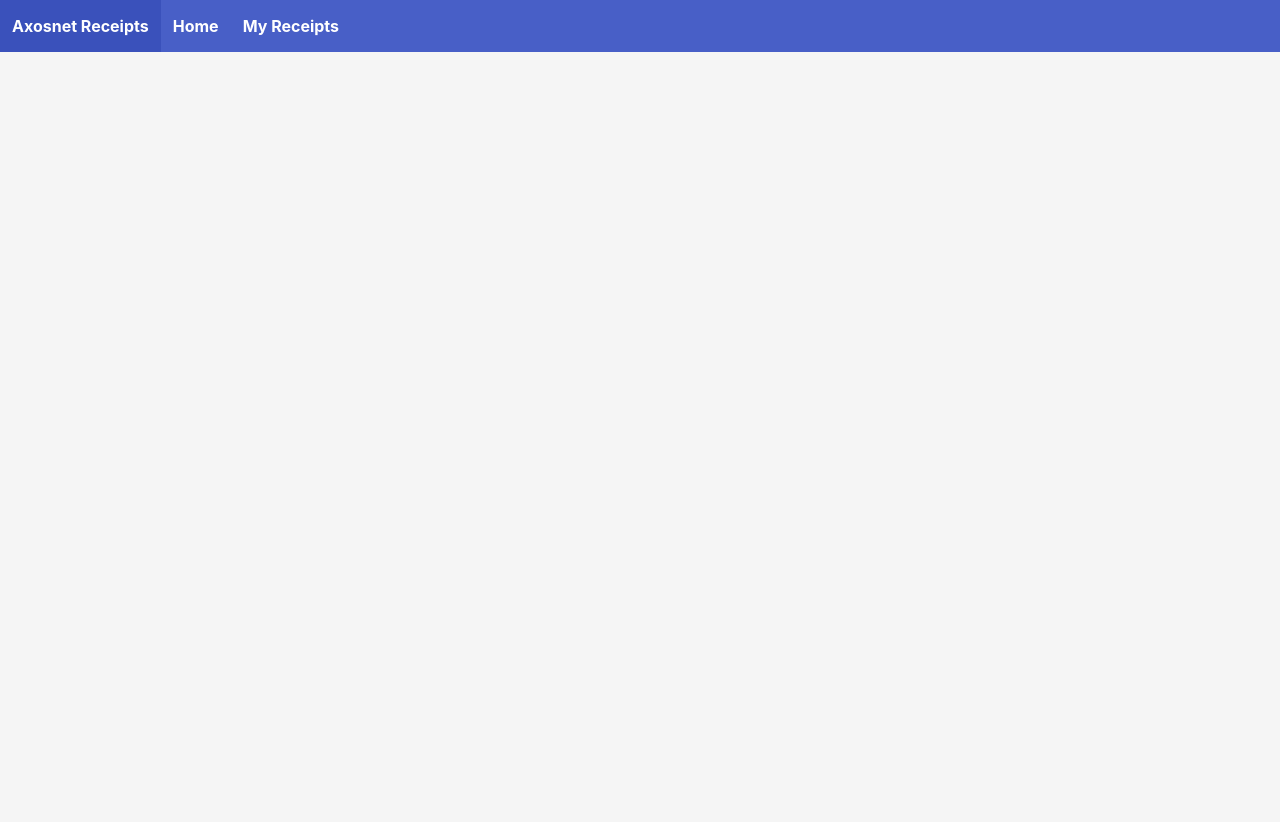
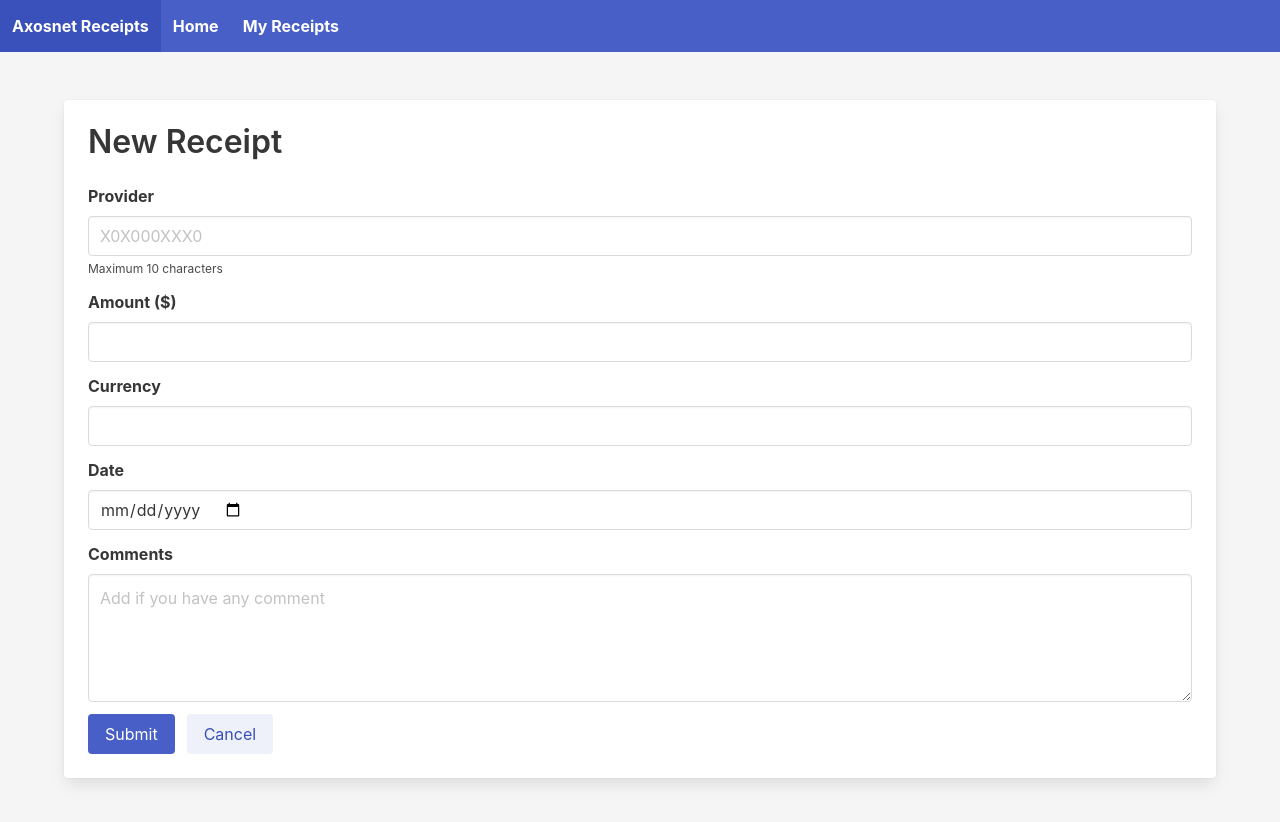
Before and after one commit to enriqueTolentino/AxosnetReceipts, a React (Create React App) app in the folder axosnet-web-app/: page /receipts/create in a window 1280 px wide. Shown: the top 822 px of the page. Before the commit the page ends 800 px from the top, so only its background shows below. Built offline with nearby package versions, Linux system fonts and the light colour scheme.

Commit message:
Design of Create

```diff
--- a/axosnet-web-app/src/App.js
+++ b/axosnet-web-app/src/App.js
@@ -7,6 +7,7 @@ import Header from './components/layout/Header';
 // View Imports
 import Home from './views/Home';
 import ReceiptsIndex from './views/receipts/Index';
+import ReceipstCreate from './views/receipts/Create';
 
 function App() {
 	return (
@@ -16,6 +17,8 @@ function App() {
 				<Switch>
 					<Route exact path="/" component={Home} />
 					<Route exact path="/receipts" component={ReceiptsIndex} />
+					<Route exact path="/receipts/create" component={ReceipstCreate} />
+
 					{/* <Route exact path="/login" component={Login} /> */}
 				</Switch>
 			</Fragment>
--- /dev/null
+++ b/axosnet-web-app/src/components/receipts/Form.js
@@ -0,0 +1,52 @@
+import React, { Component } from 'react';
+import { Link } from 'react-router-dom';
+
+export class ReceiptForm extends Component {
+	render() {
+		return (
+			<form>
+				<div className="field">
+					<label className="label">Provider</label>
+					<div className="control">
+						<input className="input" type="text" placeholder="X0X000XXX0" maxLength="10" required="true" />
+					</div>
+					<p className="help">Maximum 10 characters</p>
+				</div>
+				<div className="field">
+					<label className="label">Amount ($)</label>
+					<div className="control">
+						<input className="input" type="number" min="1" step="any" required="true" />
+					</div>
+				</div>
+				<div className="field">
+					<label className="label">Currency</label>
+					<div className="control">
+						<input className="input" type="number" min="1" step="any" required="true" />
+					</div>
+				</div>
+				<div className="field">
+					<label className="label">Date</label>
+					<div className="control">
+						<input className="input" type="date" required="true" />
+					</div>
+				</div>
+				<div className="field">
+					<label className="label">Comments</label>
+					<div className="control">
+						<textarea className="textarea" placeholder="Add if you have any comment" />
+					</div>
+				</div>
+				<div className="field is-grouped">
+					<div className="control">
+						<button className="button is-link">Submit</button>
+					</div>
+					<div className="control">
+						<Link to="/receipts" className="button is-link is-light">Cancel</Link>
+					</div>
+				</div>
+			</form>
+		);
+	}
+}
+
+export default ReceiptForm;
--- a/axosnet-web-app/src/views/receipts/Create.js
+++ b/axosnet-web-app/src/views/receipts/Create.js
@@ -0,0 +1,19 @@
+import React, { Component } from 'react';
+import ReceiptForm from '../../components/receipts/Form';
+
+export class ReceipstCreate extends Component {
+	render() {
+		return (
+			<div className="section">
+				<div className="card container">
+					<div className="card-content">
+						<h3 className="title">New Receipt</h3>
+                        <ReceiptForm />
+					</div>
+				</div>
+			</div>
+		);
+	}
+}
+
+export default ReceipstCreate;
--- a/axosnet-web-app/src/views/receipts/Index.js
+++ b/axosnet-web-app/src/views/receipts/Index.js
@@ -26,7 +26,7 @@ export class ReceiptsIndex extends Component {
 					<div className="card container">
 						<div className="card-content">
 							<h3 className="title">My Receipts</h3>
-							<Link to="/receipts/create" className="button is-primary">
+							<Link to="/receipts/create" className="button is-link">
 								<i className="fas fa-plus fa-fw" />New Receipt
 							</Link>
 							<div className="table-container m-t-md">
```
